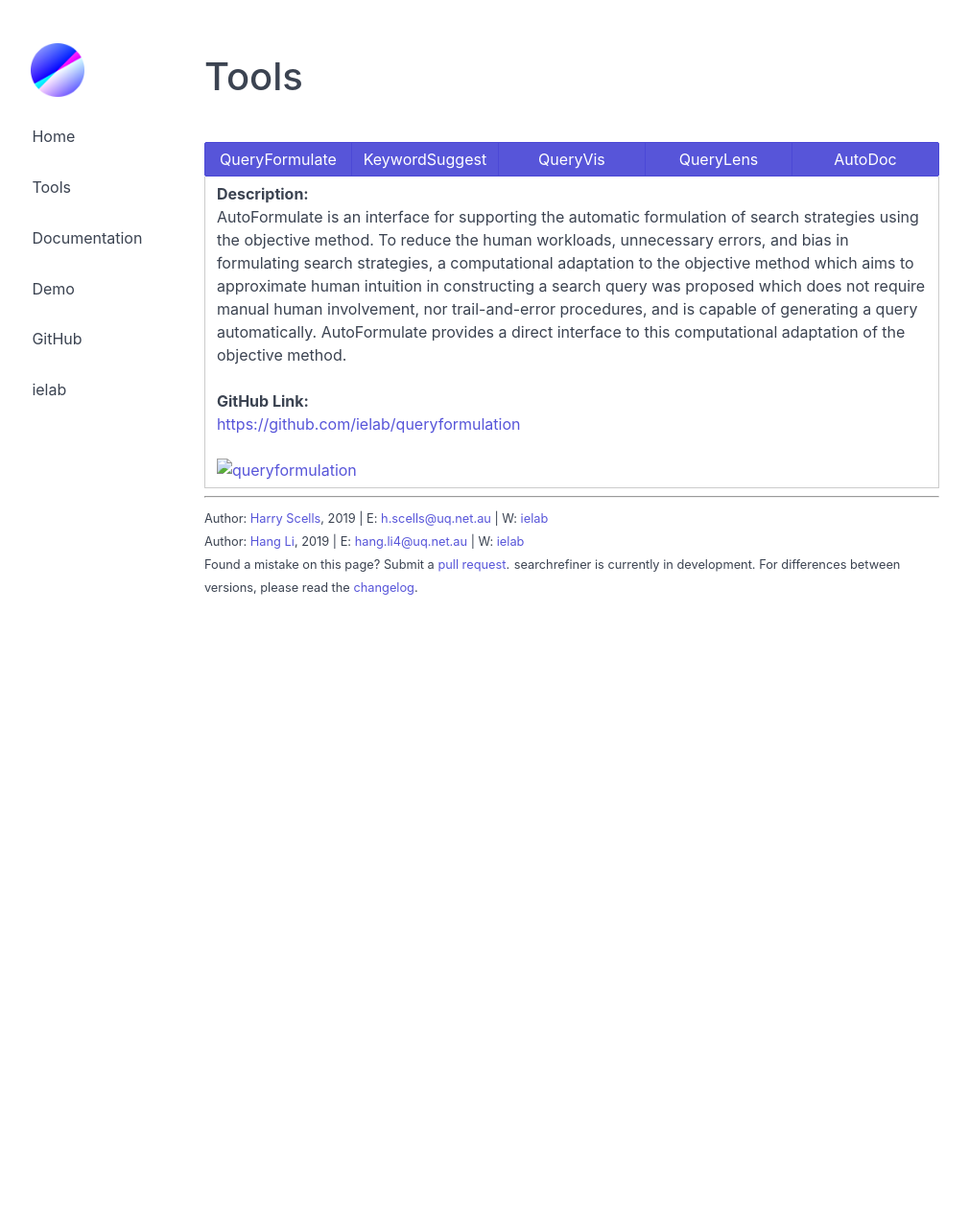
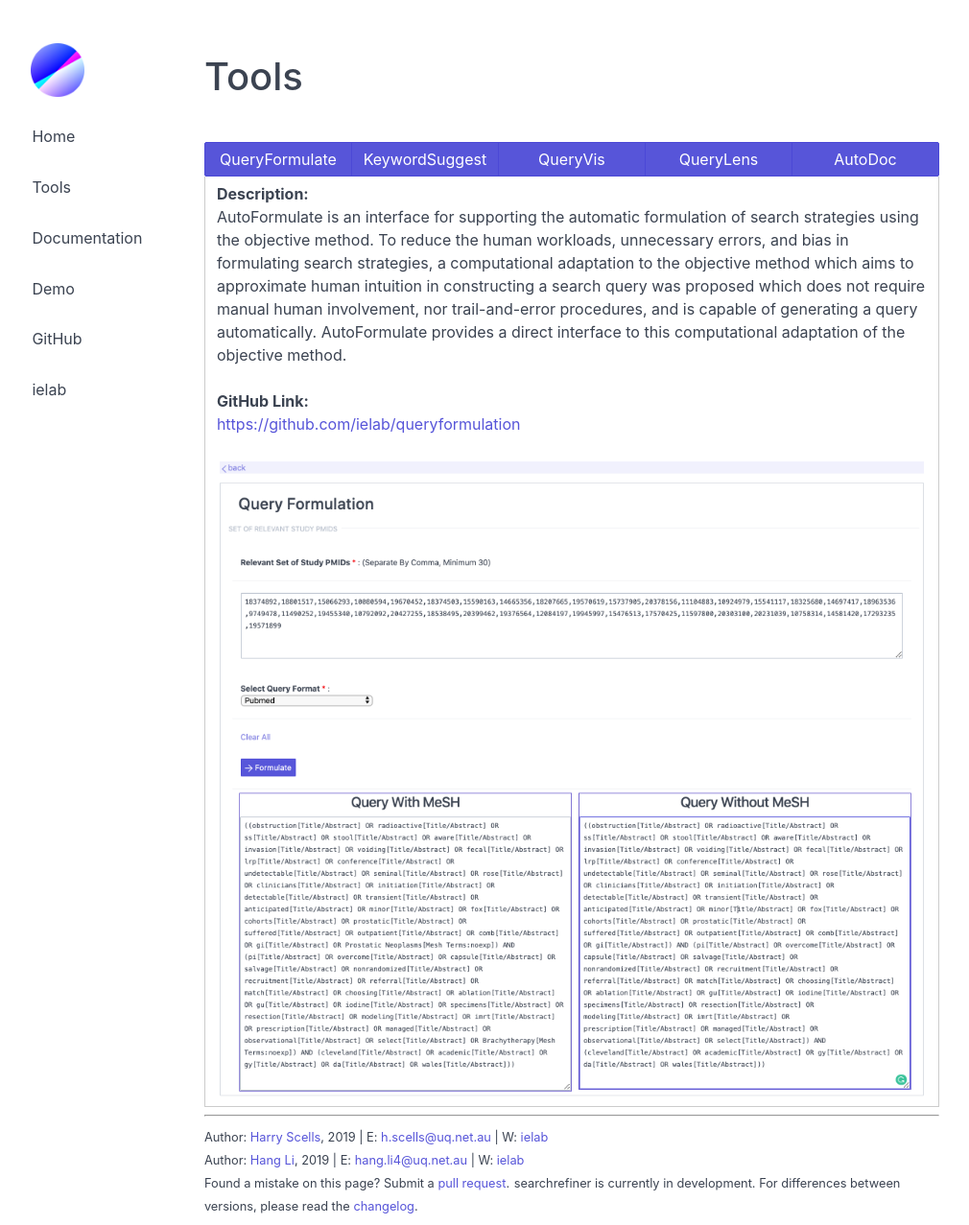
Before and after one commit to ielab/searchrefiner, a Jekyll site: the page built from docs/tools.md, in a window 1280 px wide. Shown: the whole page at 96% size, without its empty margins (141-1151 px from the left). Built offline with Jekyll 4.4.1, drawn with Linux system fonts in a browser that asks for light colours; our own code applies the rules of GitHub Pages for plain Markdown files; before the commit the page ends 932 px from its top, so only the background shows below that.

Commit message:
change image paths

```diff
--- a/docs/tools.md
+++ b/docs/tools.md
@@ -27,7 +27,7 @@
     <br/>
     <a href="https://github.com/ielab/queryformulation">https://github.com/ielab/queryformulation</a>
     <br/><br/>
-    <a href="assets/images/Pubmed-formulation.png"><img src="assets/images/Pubmed-formulation.png" title="queryformulation" width="100%" style="display:block"></a>
+    <a href="../assets/images/Pubmed-formulation.png"><img src="../assets/images/Pubmed-formulation.png" title="queryformulation" width="100%" style="display:block"></a>
 </div>
 
 <div id="suggest" class="tabcontent">
@@ -39,7 +39,7 @@
     <br/>
     <a href="https://github.com/ielab/wordsuggestion">https://github.com/ielab/wordsuggestion</a>
     <br/><br/>
-    <a href="assets/images/wordsuggestions.png"><img src="assets/images/wordsuggestions.png" title="wordsuggest" width="100%" style="display:block"></a>
+    <a href="../assets/images/wordsuggestions.png"><img src="../assets/images/wordsuggestions.png" title="wordsuggest" width="100%" style="display:block"></a>
 </div>
 
 <div id="vis" class="tabcontent">
@@ -50,7 +50,7 @@
     <br/>
     <a href="https://github.com/ielab/searchrefiner/tree/master/plugin/queryvis">https://github.com/ielab/searchrefiner/tree/master/plugin/queryvis</a>
     <br/><br/>
-    <a href="assets/images/queryvis-wordsuggest-post-cropped.png"><img src="assets/images/queryvis-wordsuggest-post-cropped.png" title="queryvis" width="100%" style="display:block"></a>
+    <a href="../assets/images/queryvis-wordsuggest-post-cropped.png"><img src="../assets/images/queryvis-wordsuggest-post-cropped.png" title="queryvis" width="100%" style="display:block"></a>
 </div>
 
 <div id="lens" class="tabcontent">
@@ -61,7 +61,7 @@
     <br/>
     <a href="https://github.com/ielab/querylens">https://github.com/ielab/querylens</a>
     <br/><br/>
-    <a href="assets/images/querylens.png"><img src="assets/images/querylens.png" title="querylens" width="100%" style="display:block"></a>
+    <a href="../assets/images/querylens.png"><img src="../assets/images/querylens.png" title="querylens" width="100%" style="display:block"></a>
 </div>
 
 <div id="doc" class="tabcontent">
@@ -73,7 +73,7 @@
     <br/>
     <a href="https://github.com/ielab/autodoc">https://github.com/ielab/autodoc</a>
     <br/><br/>
-    <a href="assets/images/autodoc.png"><img src="assets/images/autodoc.png" title="autodoc" width="100%" style="display:bock"></a>
+    <a href="../assets/images/autodoc.png"><img src="../assets/images/autodoc.png" title="autodoc" width="100%" style="display:bock"></a>
 </div>
 
 
```
